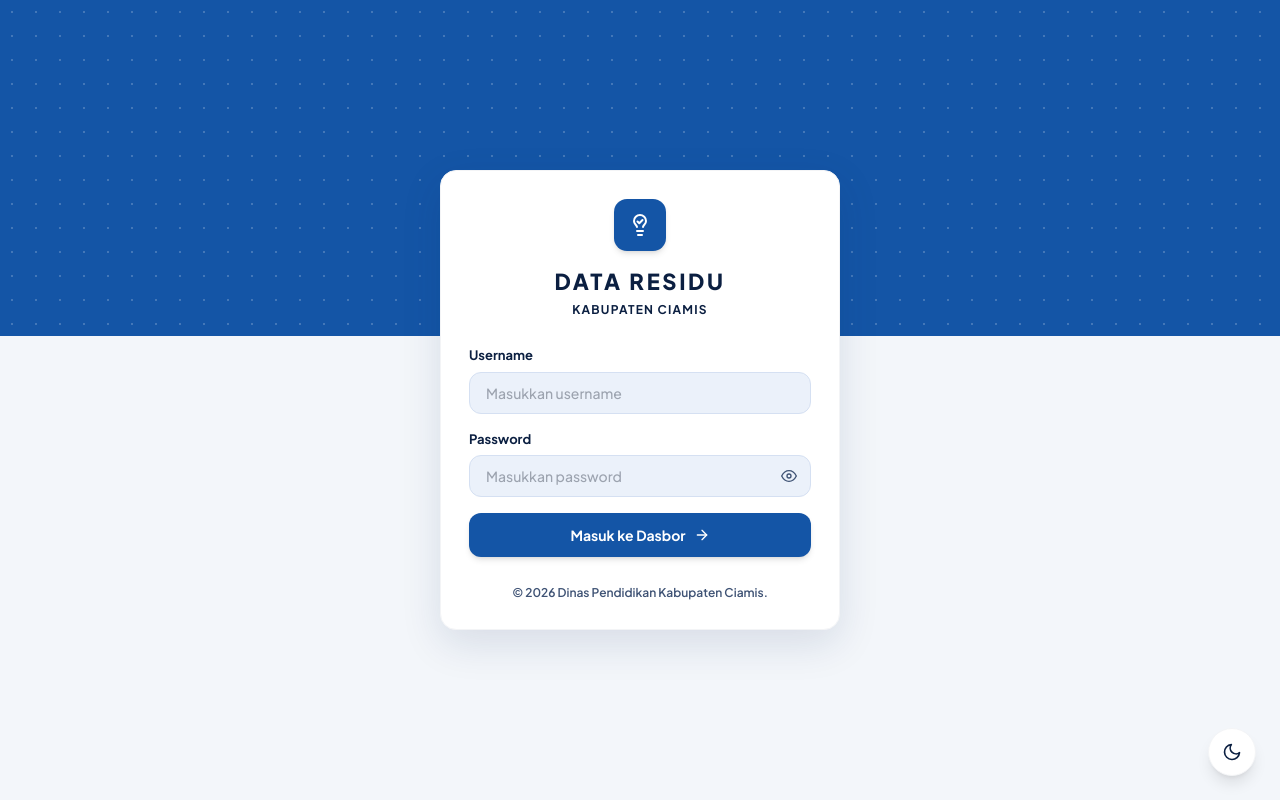
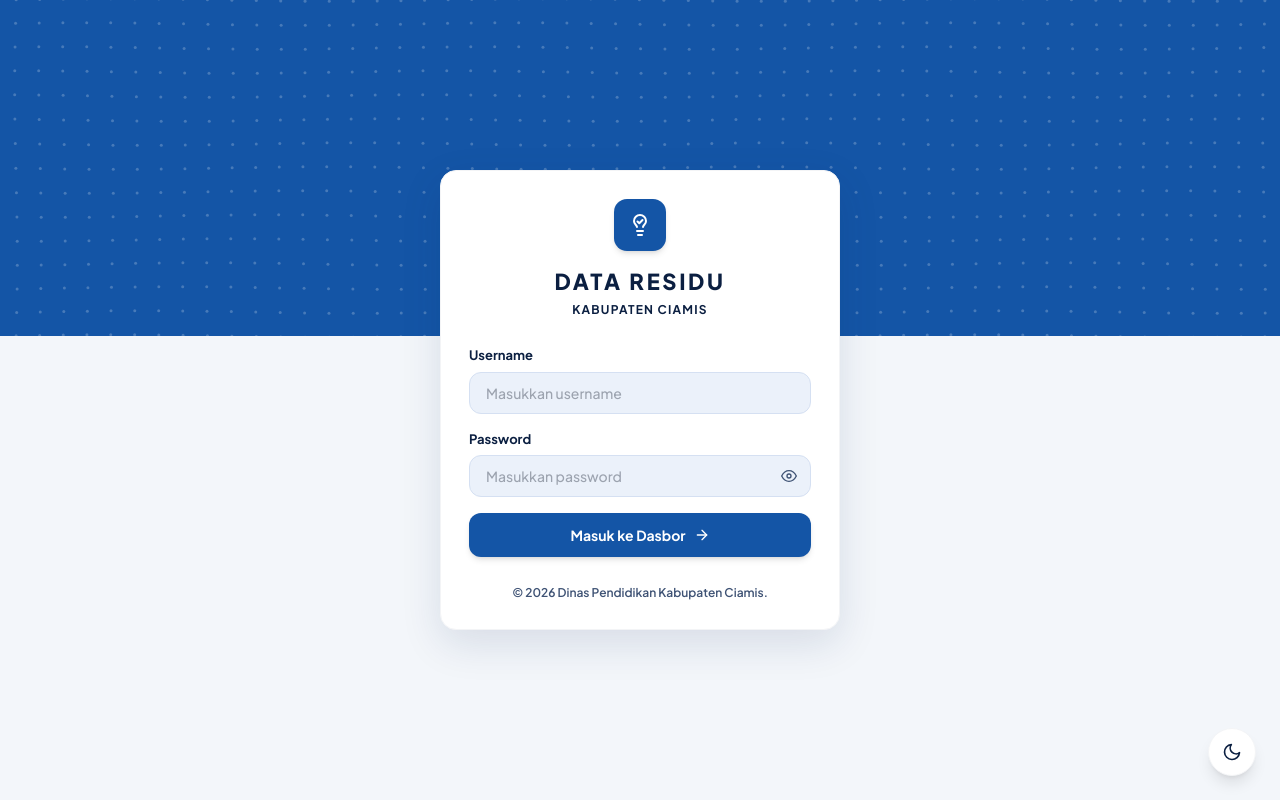
Before and after one commit to appdisdikkabciamis/residu, a plain HTML site: page index.html in a window 1280 px wide. Drawn offline with nearby package versions, Linux system fonts and the light colour scheme.

Commit message:
update konten lagi

```diff
--- a/index.html
+++ b/index.html
@@ -49,22 +49,20 @@
 
         .login-hero-bg {
             background-color: #1455A6;
-            background-image: radial-gradient(rgba(255, 255, 255, 0.2) 1.5px, transparent 1.5px);
-            background-size: 24px 24px;
         }
 
         .dark .login-hero-bg {
             background-color: #0D2D5E;
-            background-image: radial-gradient(rgba(255, 255, 255, 0.12) 1.5px, transparent 1.5px);
-            background-size: 24px 24px;
         }
     </style>
 </head>
 
 <body class="relative min-h-screen flex items-center justify-center p-4 transition-colors duration-300">
 
-    <!-- Top Blue Dotted Banner Background (Rumah Pendidikan / SSO Style) -->
-    <div class="login-hero-bg fixed inset-x-0 top-0 h-[42vh] z-0 pointer-events-none transition-colors duration-300"></div>
+    <!-- Top Blue Dotted Banner Background (Interactive Dots) -->
+    <div id="heroBanner" class="login-hero-bg fixed inset-x-0 top-0 h-[42vh] z-0 pointer-events-none transition-colors duration-300 overflow-hidden">
+        <canvas id="heroDotsCanvas" class="w-full h-full block"></canvas>
+    </div>
 
     <div
         class="relative z-10 w-full max-w-[400px] bg-white dark:bg-slate-800 rounded-2xl p-7 shadow-[0_14px_40px_rgba(15,45,94,0.12)] border border-gray-100 dark:border-slate-700">
@@ -157,6 +155,114 @@
         }
         applyTheme();
 
+        // Interactive & Animated Dots on Blue Banner
+        (function initHeroDots() {
+            const canvas = document.getElementById('heroDotsCanvas');
+            const banner = document.getElementById('heroBanner');
+            if (!canvas || !banner) return;
+            const ctx = canvas.getContext('2d');
+            const SPACING = 24;
+            const INFLUENCE_RADIUS = 115;
+            const MAX_PUSH = 16;
+            let dots = [];
+            let width = 0;
+            let height = 0;
+            let dpr = window.devicePixelRatio || 1;
+            const mouse = { x: -9999, y: -9999 };
+
+            function buildGrid() {
+                dpr = window.devicePixelRatio || 1;
+                width = banner.clientWidth;
+                height = banner.clientHeight;
+                canvas.width = width * dpr;
+                canvas.height = height * dpr;
+                ctx.setTransform(dpr, 0, 0, dpr, 0, 0);
+
+                dots = [];
+                const cols = Math.ceil(width / SPACING) + 1;
+                const rows = Math.ceil(height / SPACING) + 1;
+                const offsetX = (width - (cols - 1) * SPACING) / 2;
+                const offsetY = (height - (rows - 1) * SPACING) / 2;
+
+                for (let r = 0; r < rows; r++) {
+                    for (let c = 0; c < cols; c++) {
+                        const ox = offsetX + c * SPACING;
+                        const oy = offsetY + r * SPACING;
+                        dots.push({
+                            ox,
+                            oy,
+                            x: ox,
+                            y: oy,
+                            vx: 0,
+                            vy: 0,
+                            phase: (c * 0.35) + (r * 0.45)
+                        });
+                    }
+                }
+            }
+
+            window.addEventListener('resize', buildGrid);
+            window.addEventListener('mousemove', (e) => {
+                const rect = banner.getBoundingClientRect();
+                mouse.x = e.clientX - rect.left;
+                mouse.y = e.clientY - rect.top;
+            });
+            window.addEventListener('mouseleave', () => {
+                mouse.x = -9999;
+                mouse.y = -9999;
+            });
+
+            function animate(now) {
+                const t = now * 0.0018;
+                const isDark = document.documentElement.classList.contains('dark');
+                const baseAlpha = isDark ? 0.14 : 0.22;
+
+                ctx.clearRect(0, 0, width, height);
+
+                for (let i = 0; i < dots.length; i++) {
+                    const d = dots[i];
+                    // Gerakan gelombang halus terus-menerus
+                    const waveX = Math.sin(t + d.phase) * 1.3;
+                    const waveY = Math.cos(t * 0.85 + d.phase) * 1.3;
+                    let targetX = d.ox + waveX;
+                    let targetY = d.oy + waveY;
+
+                    // Reaksi menjauh & menyala saat kursor mendekat
+                    const dx = targetX - mouse.x;
+                    const dy = targetY - mouse.y;
+                    const distSq = dx * dx + dy * dy;
+                    let proximity = 0;
+
+                    if (distSq < INFLUENCE_RADIUS * INFLUENCE_RADIUS && distSq > 0.01) {
+                        const dist = Math.sqrt(distSq);
+                        proximity = 1 - dist / INFLUENCE_RADIUS;
+                        const push = proximity * proximity * MAX_PUSH;
+                        targetX += (dx / dist) * push;
+                        targetY += (dy / dist) * push;
+                    }
+
+                    // Efek pegas halus kembali ke posisi
+                    d.vx = (d.vx + (targetX - d.x) * 0.12) * 0.78;
+                    d.vy = (d.vy + (targetY - d.y) * 0.12) * 0.78;
+                    d.x += d.vx;
+                    d.y += d.vy;
+
+                    const radius = 1.5 + proximity * 1.6;
+                    const alpha = Math.min(0.85, baseAlpha + proximity * 0.5);
+
+                    ctx.beginPath();
+                    ctx.arc(d.x, d.y, radius, 0, Math.PI * 2);
+                    ctx.fillStyle = `rgba(255, 255, 255, ${alpha})`;
+                    ctx.fill();
+                }
+
+                requestAnimationFrame(animate);
+            }
+
+            buildGrid();
+            requestAnimationFrame(animate);
+        })();
+
         // Password visibility toggle
         function togglePassword() {
             const input = document.getElementById('password');
```
